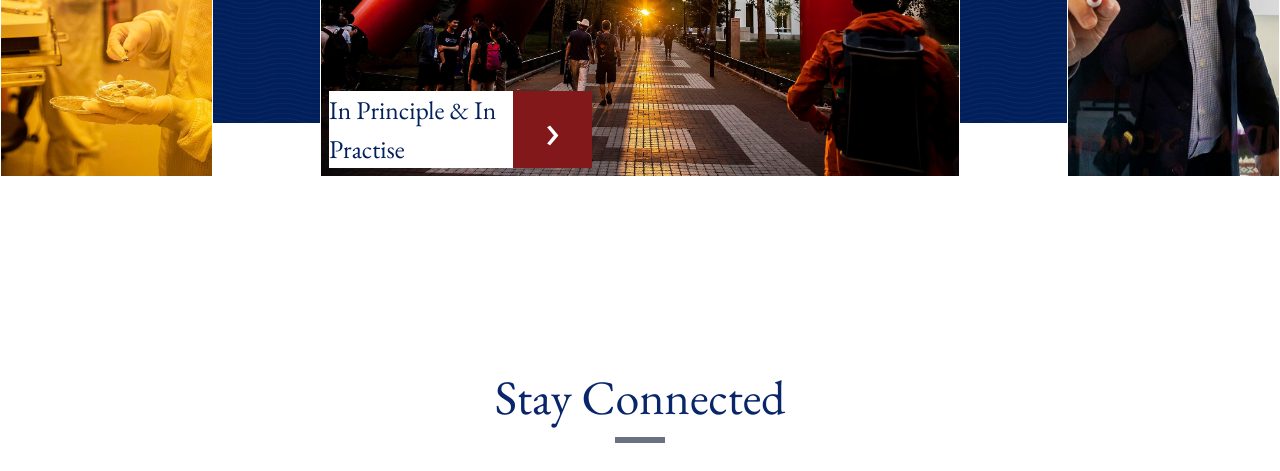
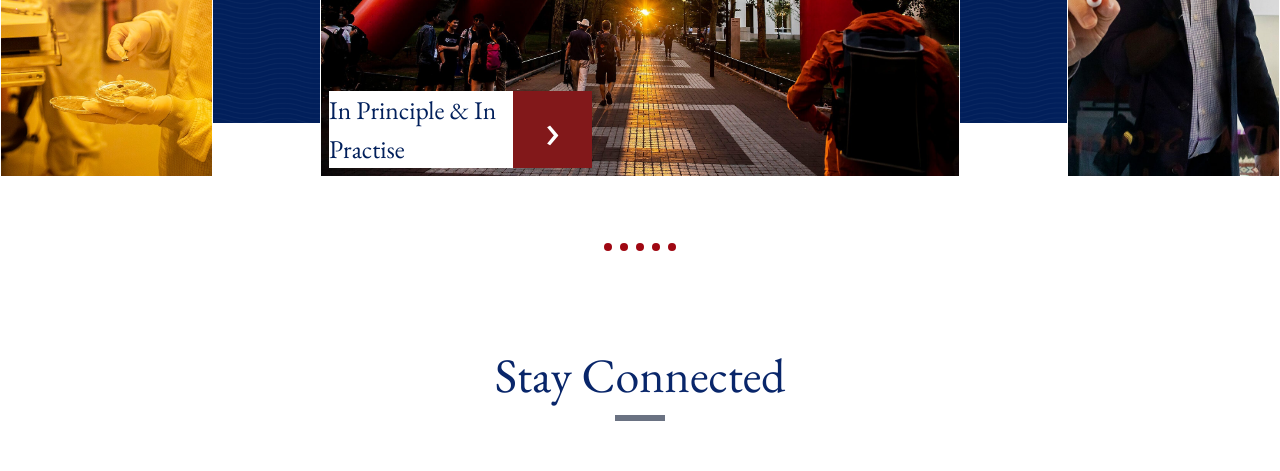
Before and after one commit to gisachris/upenn_css_gate_project, a website: page index.html in a window 1280 px wide. Shown: the part 4560-5031 px from the top of the page. Drawn offline with nearby package versions, Linux system fonts and the light colour scheme.

Commit message:
add carousel design

```diff
--- a/index.html
+++ b/index.html
@@ -403,7 +403,14 @@
 
             </div>
             <div id="connectedSection" class="stay flex flex-col bg-white">
-                <h1 class="font-eb text-center pt-[250px] text-5xl text-[#09266A]">
+                <div id="carouselDots" class="w-full flex justify-center items-center space-x-2 pt-[120px] mb-[100px]">
+                    <div class="w-2 h-2 bg-red-800 rounded-full"></div>
+                    <div class="w-2 h-2 bg-red-800 rounded-full"></div>
+                    <div class="w-2 h-2 bg-red-800 rounded-full"></div>
+                    <div class="w-2 h-2 bg-red-800 rounded-full"></div>
+                    <div class="w-2 h-2 bg-red-800 rounded-full"></div>
+                </div>
+                <h1 class="font-eb text-center text-5xl text-[#09266A]">
                     Stay Connected
                 </h1>
                 <p class="mt-4 w-[50px] self-center border-3 border-gray-500 text-center"></p>
```
Also changed, not shown: public/styles/output.css.
